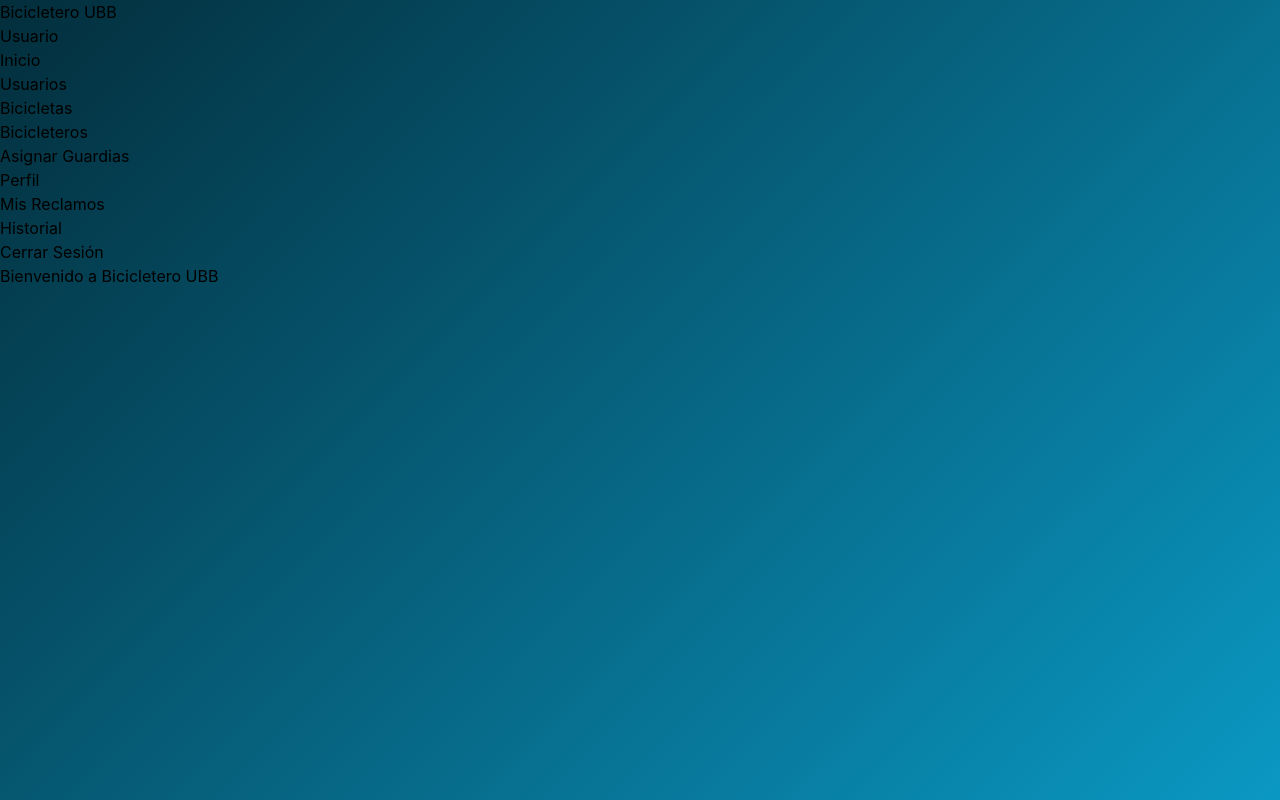
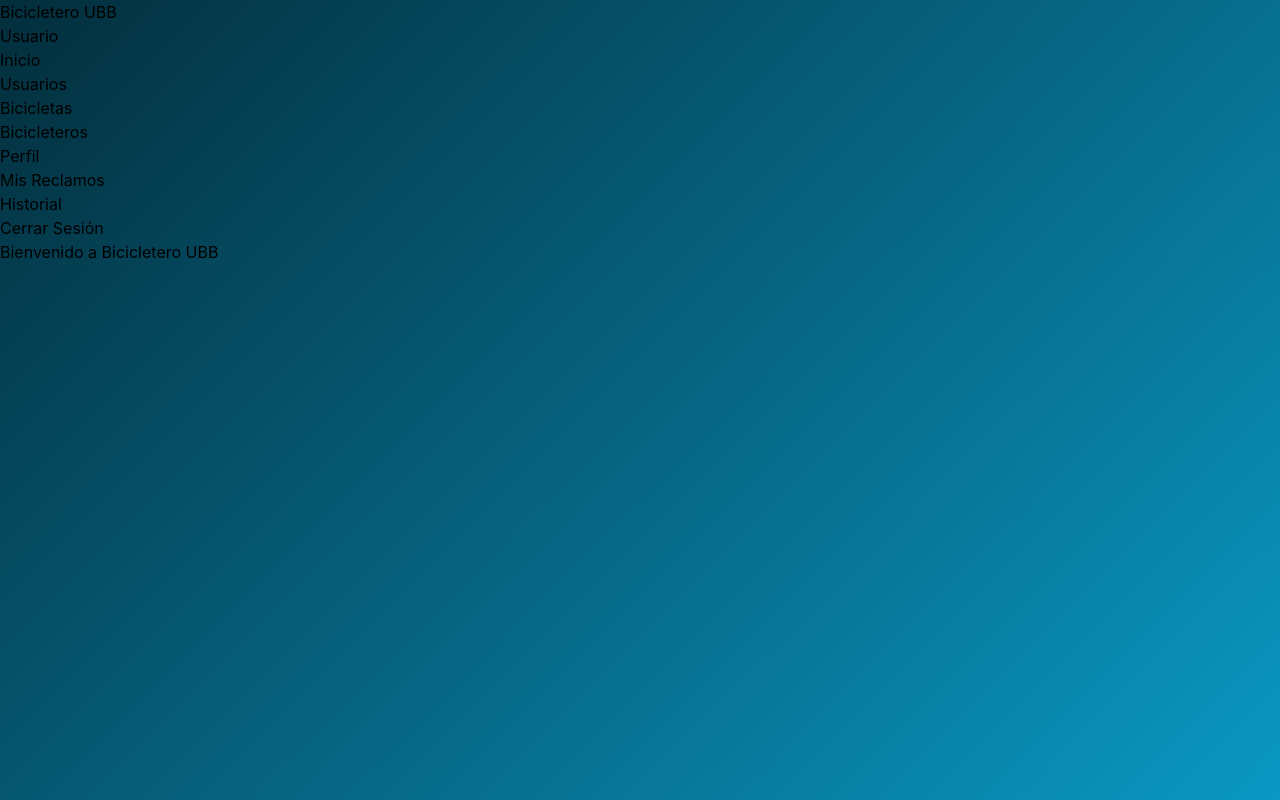
Before and after one commit to panchutixz/ProyectoIngSoftware, a React (Vite) app in the folder frontend/: page /home in a window 1280 px wide. Built offline with nearby package versions, Linux system fonts and the light colour scheme; no server answers.

Commit message:
Restringe la visualización de pagina para asignar guardias

```diff
--- a/frontend/src/components/Sidebar.jsx
+++ b/frontend/src/components/Sidebar.jsx
@@ -69,6 +69,7 @@ const Sidebar = () => {
             </button>
           </li>
 
+          {userRole?.toLowerCase() === "administrador" && (
             <li>
               <button
                 onClick={() => navigate("/asignarGuardias")}
@@ -77,6 +78,7 @@ const Sidebar = () => {
                 Asignar Guardias
               </button>
             </li>
+          )}
 
           <li>
             <NavLink to="/profile" className="w-full block hover:bg-gray-700 p-2 rounded">
```
Lines whose indentation alone changed are shown as unchanged.
